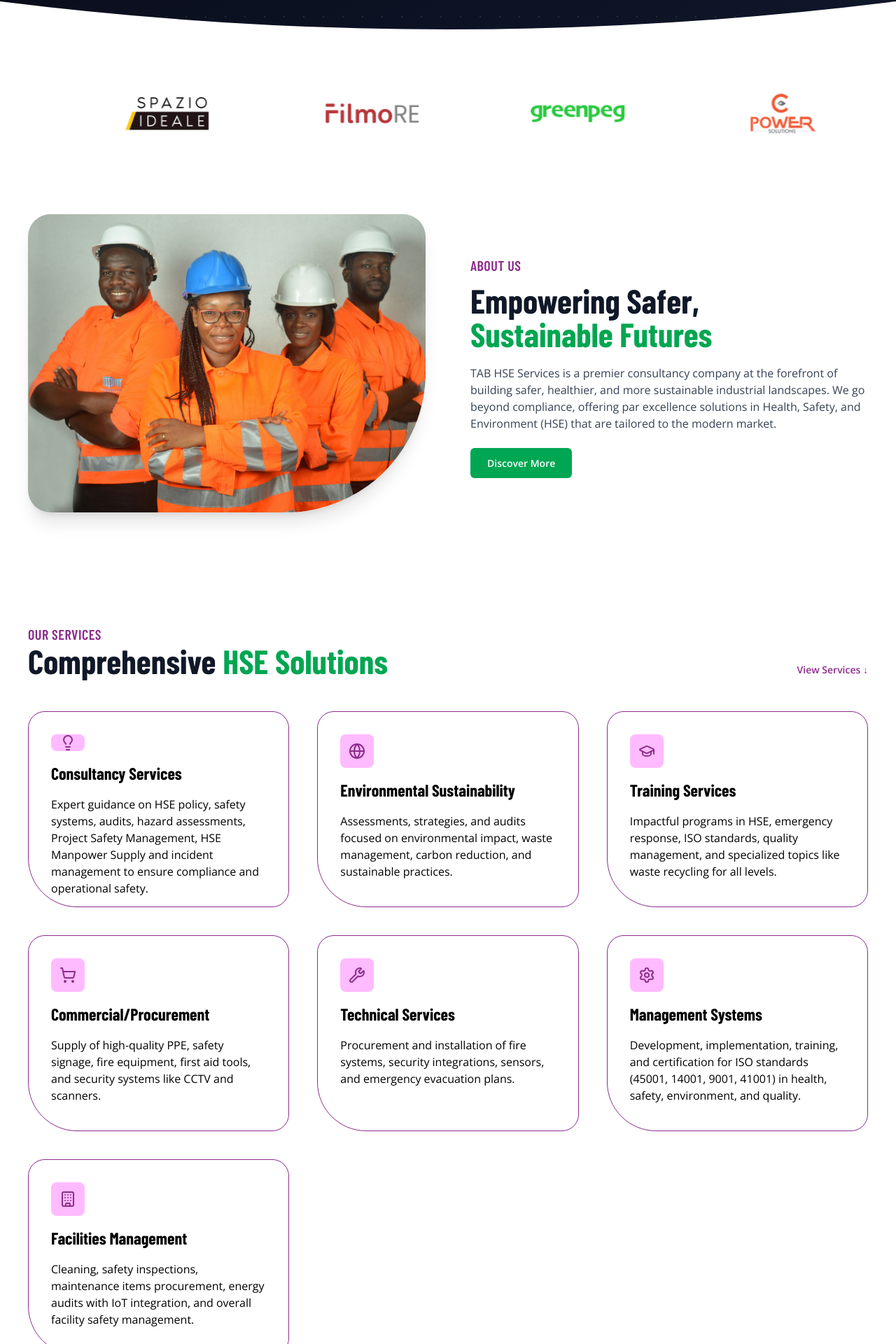
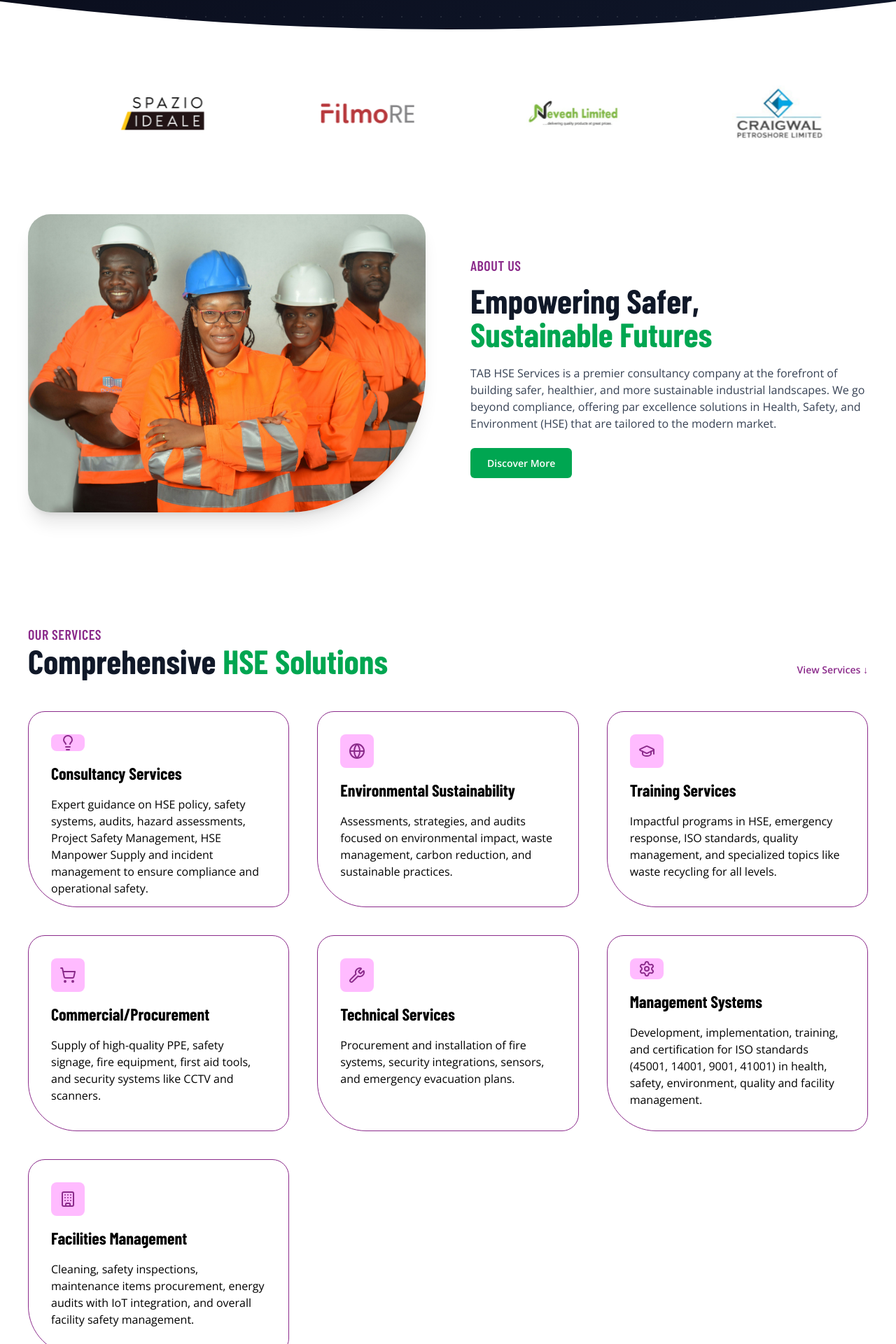
Before and after one commit to mrseewhy/tabhseservices, a React (Vite) app: page / in a window 1280 px wide. Shown: the part 799-2719 px from the top of the page at 70% size. Built offline with nearby package versions, Linux system fonts and the light colour scheme; a web font is replaced by a local one.

Commit message:
Corrections done

```diff
--- a/src/components/AboutSectionForPage.tsx
+++ b/src/components/AboutSectionForPage.tsx
@@ -1,63 +1,4 @@
 
-
-
-// const AboutSectionForPage = () => {
-//     return (
-//         <section className="bg-white py-12 md:py-16  mt-12">
-//             <div className="container ">
-//                 <div className="flex flex-col md:flex-row md:items-center md:gap-12 xl:gap-16">
-//                     {/* Image side */}
-//                     <div className="md:w-1/2">
-//                         <div className="aspect-4/3 overflow-hidden rounded-4xl shadow-xl rounded-br-[200px]">
-//                             <img
-//                                 src="/img/about-2.jpg"
-//                                 alt="TAB HSE Services - Sustainable industrial solutions"
-//                                 className="h-full w-full object-cover"
-//                                 loading="lazy"
-//                             />
-//                         </div>
-//                     </div>
-
-//                     {/* Text side */}
-//                     <div className="mt-16 lg:mt-0 md:w-1/2">
-
-//                         <div>
-
-//                             <h2 className=" text-3xl font-bold  text-gray-900 sm:text-4xl md:text-5xl"> About  <span className="text-(--my-green)">TAB HSE Services</span></h2>
-//                         </div>
-
-
-
-//                         <div className="mt-5 space-y-5 text-base  text-gray-700 ">
-//                             <p>
-//                                 TAB HSE Services is a premier consultancy company at the forefront of
-//                                 building safer, healthier, and more sustainable industrial landscapes.
-//                                 We go beyond compliance, offering par excellence solutions in Health,
-//                                 Safety, and Environment (HSE) that are tailored to the modern market.
-//                             </p>
-//                             <p>
-//                                 Our expertise empowers
-//                                 organizations to not only meet regulatory demands but to excel,
-//                                 transforming their operations into models of efficiency,
-//                                 responsibility, and long-term viability. From comprehensive
-//                                 training to strategic sustainability integration, we are the dedicated
-//                                 partner for businesses committed to protecting their people, their
-//                                 planet, and their performance.
-//                             </p>
-
-
-//                         </div>
-
-
-
-//                     </div>
-//                 </div>
-//             </div>
-//         </section>
-//     );
-// };
-
-// export default AboutSectionForPage;
 
 
 const AboutSectionForPage = () => {
@@ -120,7 +61,7 @@ const AboutSectionForPage = () => {
                         {/* Stats row */}
                         <div className="mt-8 grid grid-cols-3 gap-4">
                             <div className="rounded-2xl bg-(--my-purple)/10 border border-(--my-purple)/20 p-4 text-center">
-                                <p className="text-2xl font-black text-(--my-purple)">100+</p>
+                                <p className="text-2xl font-black text-(--my-purple)">20+</p>
                                 <p className="text-xs text-gray-500 mt-1 leading-snug">Projects Delivered</p>
                             </div>
                             <div className="rounded-2xl bg-(--my-green)/10 border border-(--my-green)/20 p-4 text-center">
--- a/src/components/CTA.tsx
+++ b/src/components/CTA.tsx
@@ -52,7 +52,7 @@ const CTA = () => {
                         </h5>
                         <h2 className="text-3xl font-bold text-gray-900 sm:text-4xl md:text-5xl">
                             We Don't Just Work For You
-                            <br className="hidden sm:block" />
+                            <br className="block" />
                             <span className="text-(--my-green)">We Work With You</span>
                         </h2>
                         <p className='mt-5 text-gray-600 text-sm sm:text-base'>
--- a/src/components/Clients.tsx
+++ b/src/components/Clients.tsx
@@ -8,6 +8,8 @@ const Clients = () => {
         { src: "/img/tab-2.png", alt: "Client 2" },
         { src: "/img/tab-3.png", alt: "Client 3" },
         { src: "/img/tab-4.png", alt: "Client 4" },
+        { src: "/img/tab-5.png", alt: "Client 5" },
+        { src: "/img/tab-6.png", alt: "Client 6" },
     ]
 
     const trackRef = useRef<HTMLDivElement>(null)
--- a/src/components/Footer.tsx
+++ b/src/components/Footer.tsx
@@ -185,7 +185,7 @@ const Footer = () => {
                             <li><Link to={"/"}>Home</Link></li>
                             <li><Link to={"/about-us"}>About Us</Link></li>
                             <li><Link to={"/services"}>Our Services</Link></li>
-                            <li><Link to={"/why-us"}>Why TAB HSE</Link></li>
+                            <li><Link to={"/why-us"}>Why TAB HSE?</Link></li>
                             <li><Link to={"/contact-us"}>Contact Us</Link></li>
                         </ul>
                     </div>
--- a/src/components/Services.tsx
+++ b/src/components/Services.tsx
@@ -29,7 +29,7 @@ const services = [
     {
         icon: <svg xmlns="http://www.w3.org/2000/svg" width="24" height="24" viewBox="0 0 24 24" fill="none" stroke="currentColor" strokeWidth="2" strokeLinecap="round" strokeLinejoin="round" className="lucide lucide-settings-icon lucide-settings"><path d="M9.671 4.136a2.34 2.34 0 0 1 4.659 0 2.34 2.34 0 0 0 3.319 1.915 2.34 2.34 0 0 1 2.33 4.033 2.34 2.34 0 0 0 0 3.831 2.34 2.34 0 0 1-2.33 4.033 2.34 2.34 0 0 0-3.319 1.915 2.34 2.34 0 0 1-4.659 0 2.34 2.34 0 0 0-3.32-1.915 2.34 2.34 0 0 1-2.33-4.033 2.34 2.34 0 0 0 0-3.831A2.34 2.34 0 0 1 6.35 6.051a2.34 2.34 0 0 0 3.319-1.915" /><circle cx="12" cy="12" r="3" /></svg>,
         title: "Management Systems",
-        description: "Development, implementation, training, and certification for ISO standards (45001, 14001, 9001, 41001) in health, safety, environment, and quality."
+        description: "Development, implementation, training, and certification for ISO standards (45001, 14001, 9001, 41001) in health, safety, environment, quality and facility management."
     },
     {
         icon: <svg xmlns="http://www.w3.org/2000/svg" width="24" height="24" viewBox="0 0 24 24" fill="none" stroke="currentColor" strokeWidth="2" strokeLinecap="round" strokeLinejoin="round" className="lucide lucide-building-icon lucide-building"><path d="M12 10h.01" /><path d="M12 14h.01" /><path d="M12 6h.01" /><path d="M16 10h.01" /><path d="M16 14h.01" /><path d="M16 6h.01" /><path d="M8 10h.01" /><path d="M8 14h.01" /><path d="M8 6h.01" /><path d="M9 22v-3a1 1 0 0 1 1-1h4a1 1 0 0 1 1 1v3" /><rect x="4" y="2" width="16" height="20" rx="2" /></svg>,
--- a/src/components/WhatGuidesUs.tsx
+++ b/src/components/WhatGuidesUs.tsx
@@ -129,8 +129,7 @@ const WhatGuidesUs = () => {
                             To partner with industries to embed a robust culture of health,
                             safety, and environmental responsibility — delivering innovative,
                             practical, and sustainable consulting services and training programs
-                            that mitigate risk, ensure regulatory compliance, enhance operational
-                            resilience, and drive meaningful progress toward a sustainable future.
+                            that mitigate risk, ensure regulatory compliance, enhance operational excellence, and drive meaningful progress toward a sustainable future.
                         </p>
 
                         <div className="mt-6 pt-5 border-t border-(--my-purple)/20 flex items-center gap-2">
```
Also changed, not shown: public/img/tab-5.png (added), public/img/tab-6.png (added).
